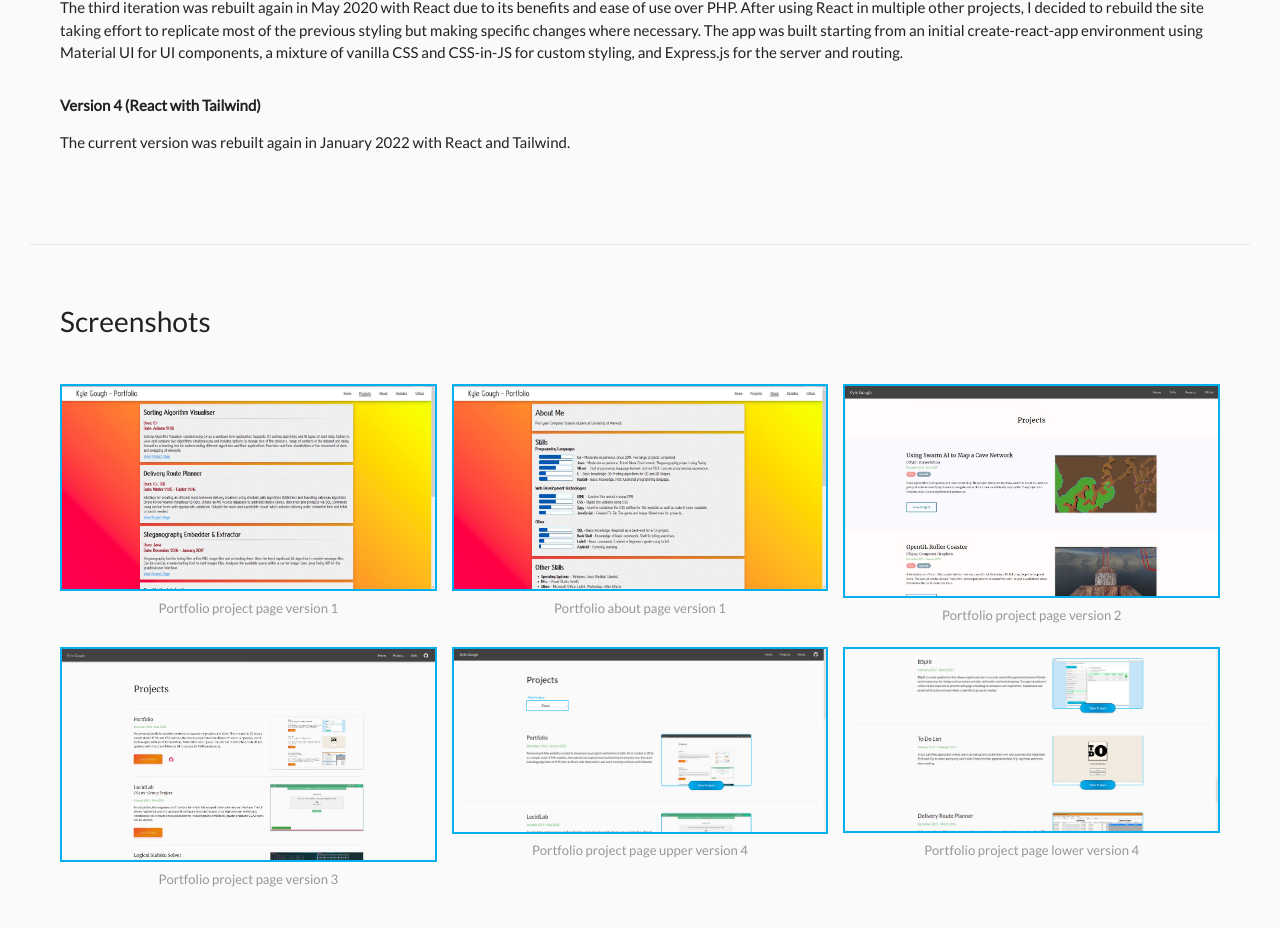
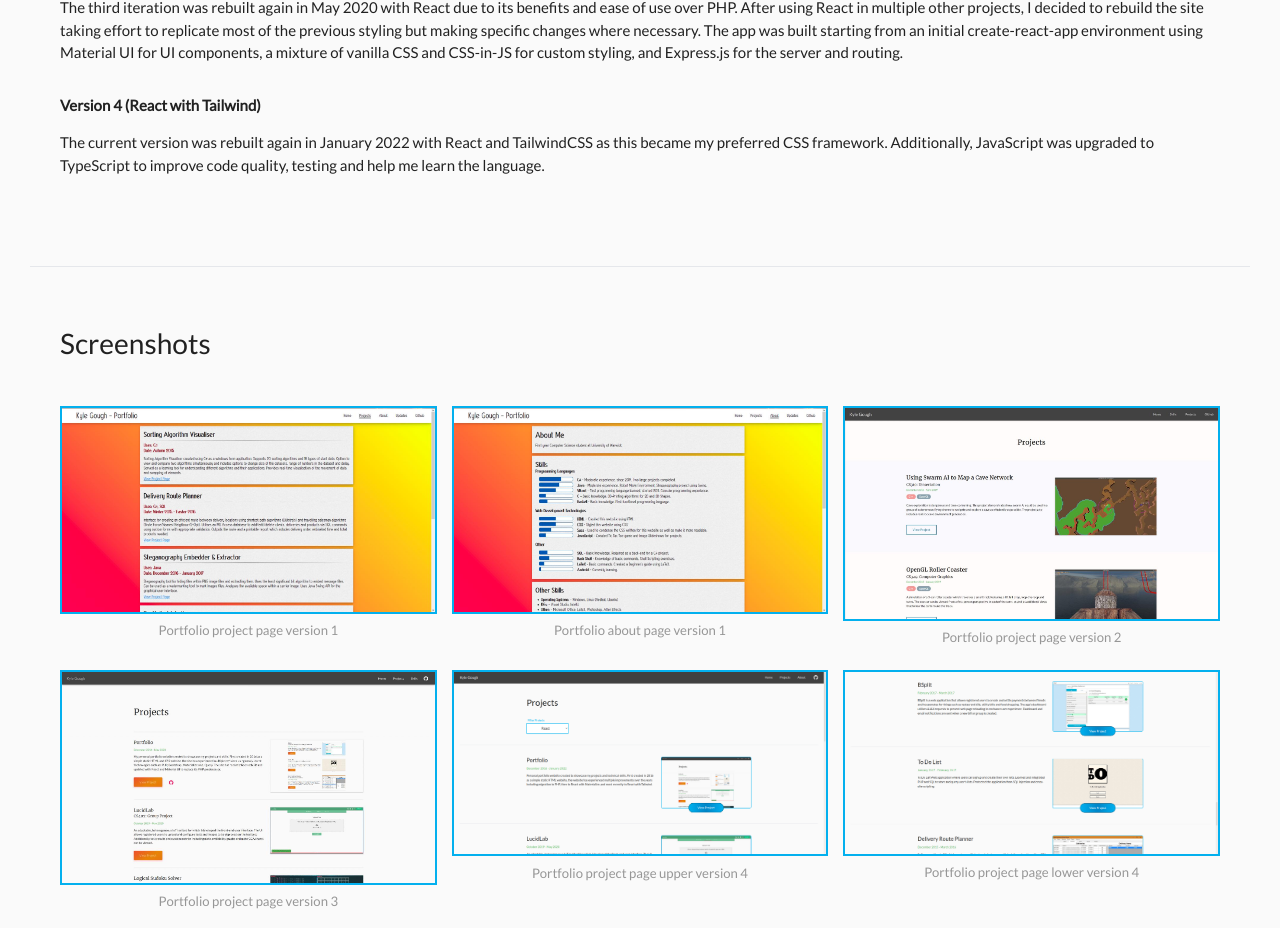
Before and after one commit to KyleGough/portfolio, a React (Create React App) app: page /projects/portfolio in a window 1280 px wide. Shown: the part 1617-2545 px from the top of the page. Built offline with nearby package versions, Linux system fonts and the light colour scheme.

Commit message:
Added text to portfolio page

```diff
--- a/src/projects/Portfolio.tsx
+++ b/src/projects/Portfolio.tsx
@@ -63,7 +63,7 @@ export default function Portfolio() {
             <p className='mb-8'>The third iteration was rebuilt again in May 2020 with React due to its benefits and ease of use over PHP. After using React in multiple other projects, I decided to rebuild the site taking effort to replicate most of the previous styling but making specific changes where necessary. The app was built starting from an initial create-react-app environment using Material UI for UI components, a mixture of vanilla CSS and CSS-in-JS for custom styling, and Express.js for the server and routing.</p>
 
             <h3 className='mb-4'><strong>Version 4 (React with Tailwind)</strong></h3>
-            <p className='mb-8'>The current version was rebuilt again in January 2022 with React and Tailwind.</p>
+            <p className='mb-8'>The current version was rebuilt again in January 2022 with React and TailwindCSS as this became my preferred CSS framework. Additionally, JavaScript was upgraded to TypeScript to improve code quality, testing and help me learn the language.</p>
         </Section>
 
         <Divider />
```
